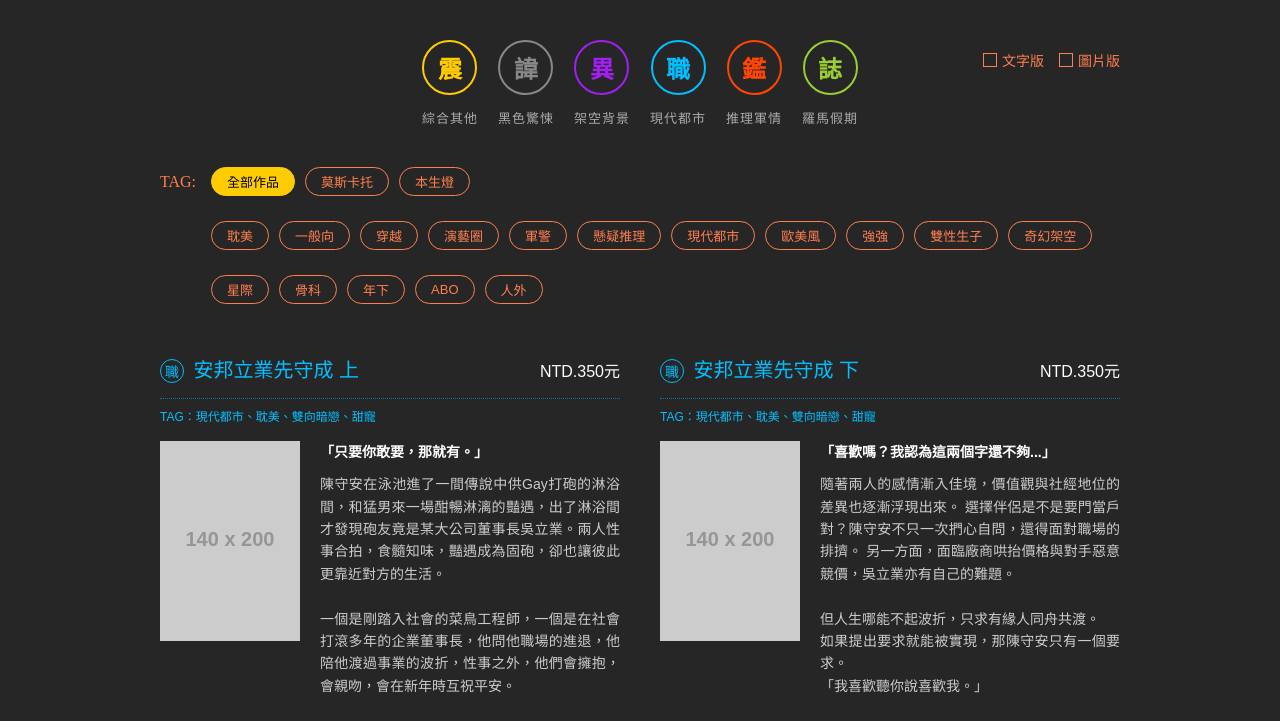
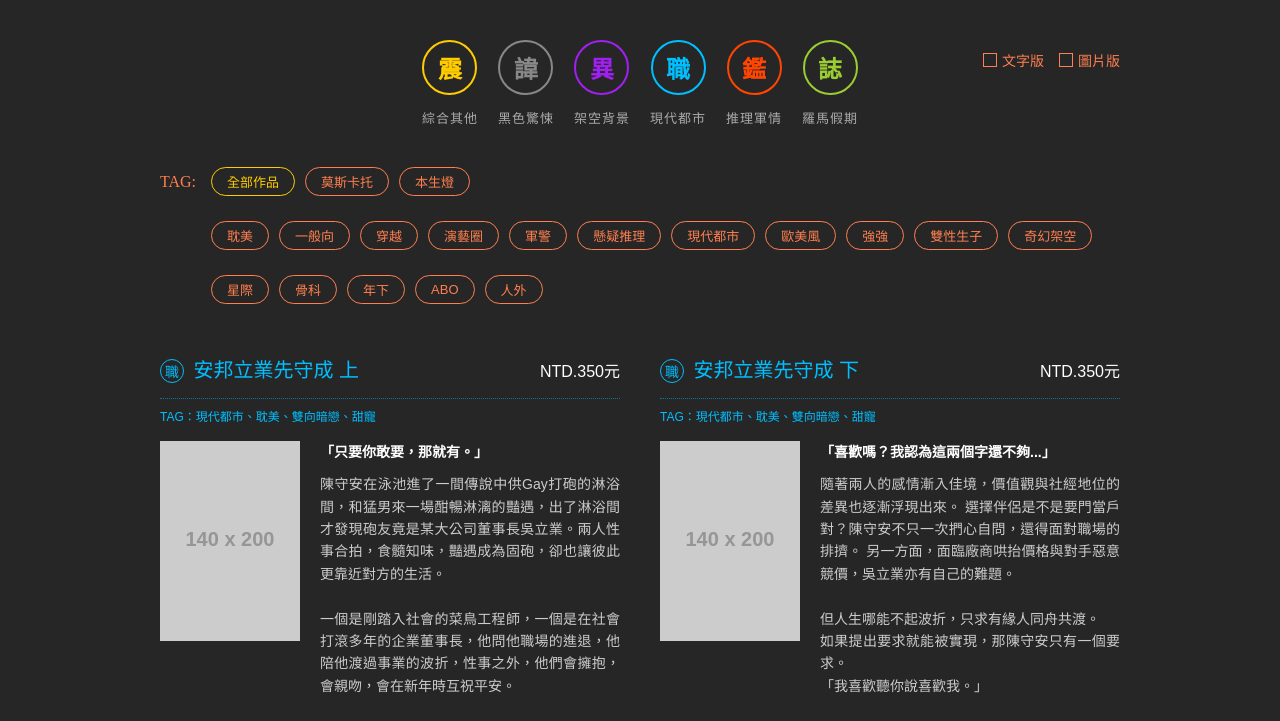
Before and after one commit to chiungyunberkeley-dev/venividivici, a plain HTML site: page index.html in a window 1280 px wide. Shown: the part 78-799 px from the top of the page. Drawn offline with Linux system fonts and the light colour scheme; placeholder pictures from the web are drawn by us.

Commit message:
Update index.html

```diff
--- a/index.html
+++ b/index.html
@@ -63,15 +63,23 @@
         .tag-label { color: #ff7f50; font-size: 16px; margin-right: 15px; margin-top: 6px; font-family: serif; flex-shrink: 0;}
         .tag-list { display: flex; flex-wrap: wrap; gap: 10px; flex: 1; }
 
+        /* 預設 Tag 樣式：粉色、空心 */
         .tag-btn {
-            background: transparent; border: 1px solid #ff7f50; color: #ff7f50;
+            background: transparent;
+            border: 1px solid #ff7f50;
+            color: #ff7f50;
             padding: 4px 15px; border-radius: 20px; font-size: 13px; cursor: pointer;
             transition: all 0.3s;
         }
+
         .tag-btn:hover { background: rgba(255, 127, 80, 0.1); }
-        .tag-btn.active-filter { background-color: #ff7f50; color: #fff; }
-        .tag-btn.highlight { color: #ffcc00; border-color: #ffcc00; }
-        .tag-btn.highlight.active-filter { background-color: #ffcc00; color: #000; }
+
+        /* Tag 被選中時的樣式：黃色字、黃色框、空心背景 */
+        .tag-btn.active-filter {
+            background-color: transparent; /* 空心 */
+            color: #ffcc00;                /* 黃色字 */
+            border-color: #ffcc00;         /* 黃色框 */
+        }
 
         .break { flex-basis: 100%; height: 5px; }
 
@@ -176,7 +184,7 @@
         <section class="tags-section">
             <div class="tag-label">TAG:</div>
             <div class="tag-list" id="tagContainer">
-                <button class="tag-btn highlight active-filter" data-filter="all">全部作品</button>
+                <button class="tag-btn active-filter" data-filter="all">全部作品</button>
                 <button class="tag-btn" data-filter="莫斯卡托">莫斯卡托</button>
                 <button class="tag-btn" data-filter="本生燈">本生燈</button>
                 <div class="break"></div>
```
